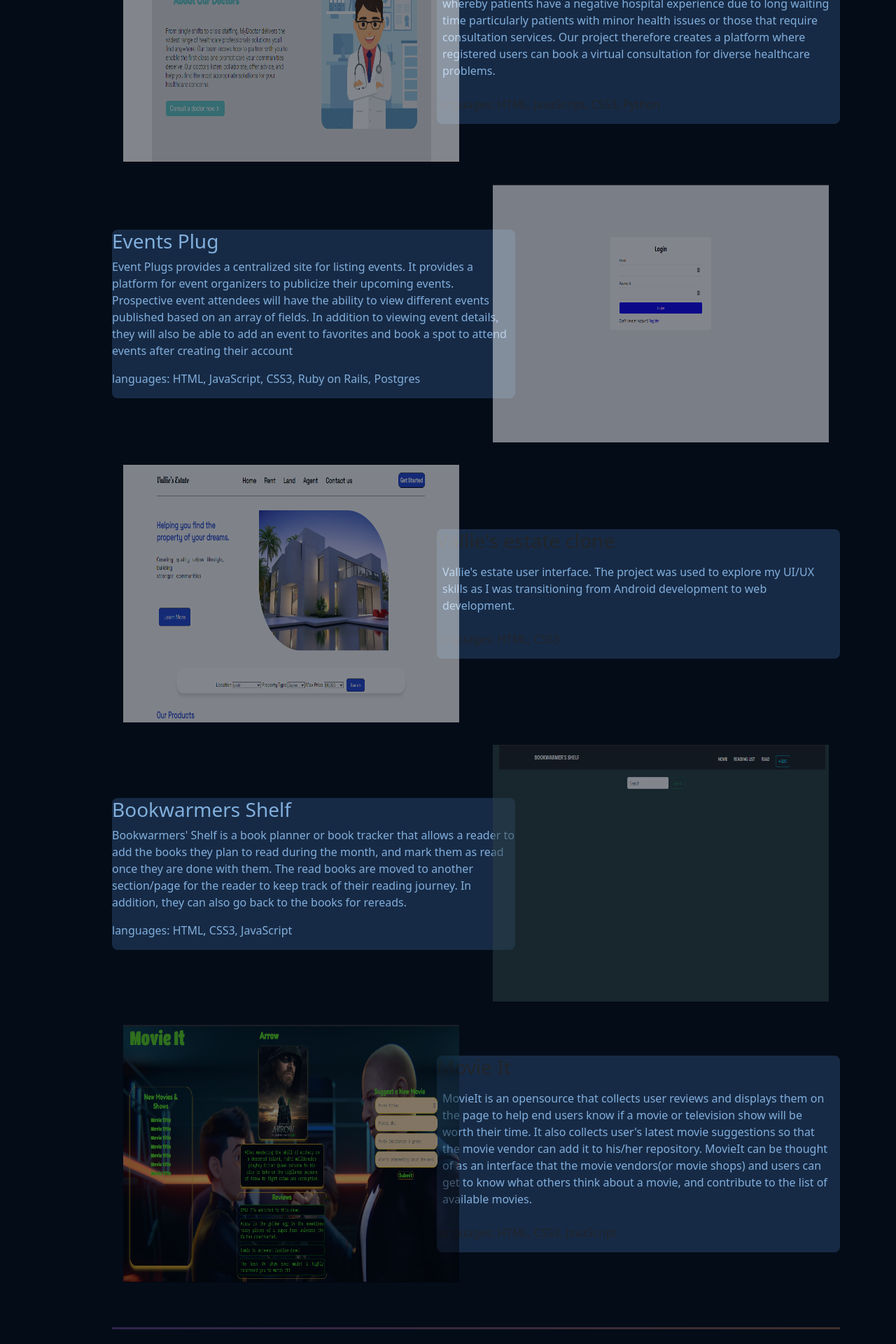
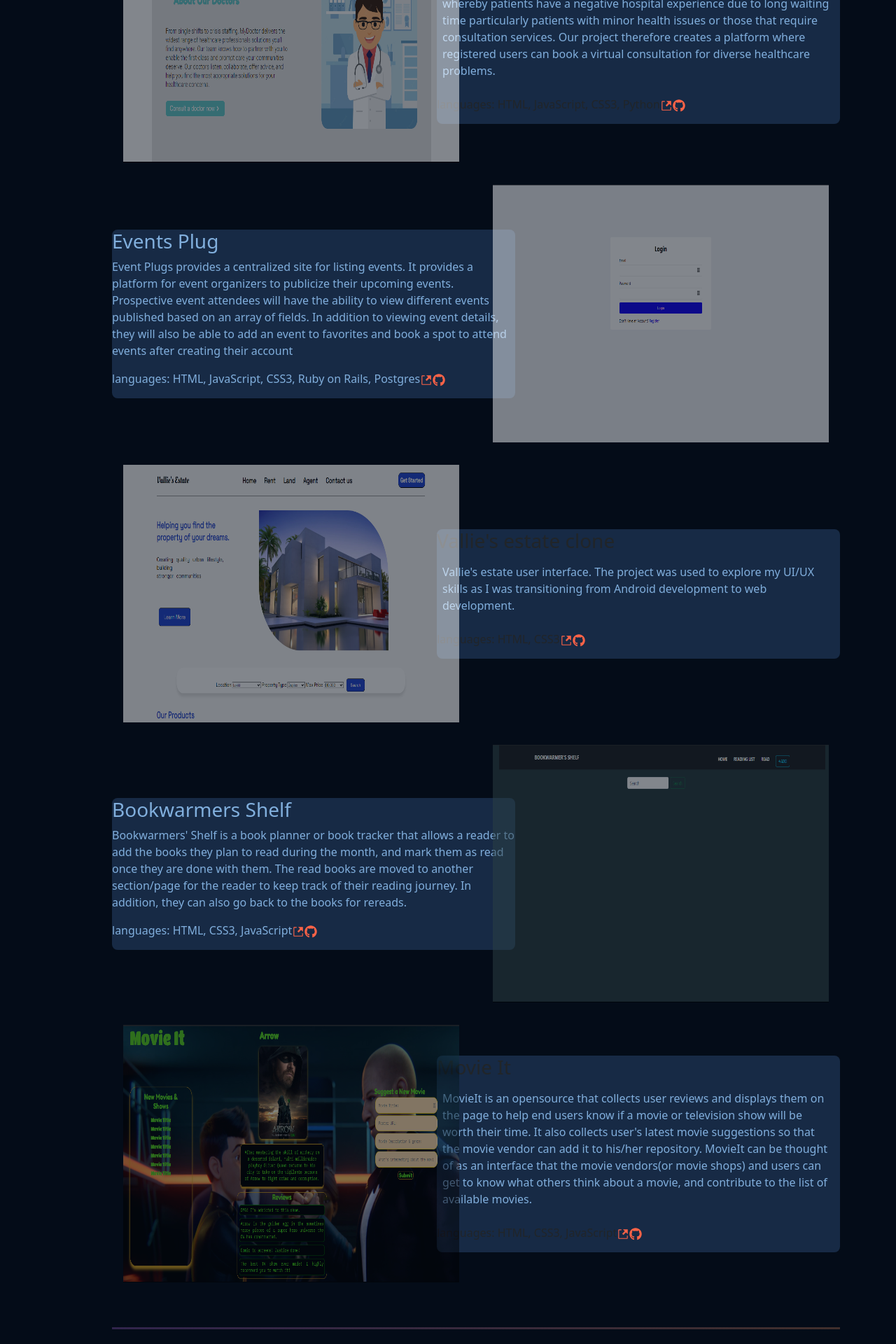
Before and after one commit to o-brayarn/portfolio, a React (Create React App) app: page / in a window 1280 px wide. Shown: the part 3100-5020 px from the top of the page at 70% size. Built offline with nearby package versions, Linux system fonts and the light colour scheme; a web font is replaced by a local one.

Commit message:
add react icons

```diff
--- a/src/components/projects/ProjectList.jsx
+++ b/src/components/projects/ProjectList.jsx
@@ -1,6 +1,8 @@
 import React from 'react'
 import { bookwarmers, eventsplug, movieit, mydoctor, vallies } from './imports';
 import './projects.css';
+import { GoLinkExternal } from "react-icons/go"
+import {FaGithub} from "react-icons/fa"
 
 const ProjectList = () => {
         const projectList =[
@@ -48,9 +50,15 @@ return (
                 <img src={mydoctor} alt="braeda" />
             </div>
             <div className="portfolio__project-list__details">
-                <h3>{projectList[0].name }</h3>
+                <h3 className='project__title'>{projectList[0].name }</h3>
                 <p className="portfolio__project-description">{projectList[0].description}</p>
-                <p>languages: {projectList[0].languages }</p>
+                <p>
+                    <span> languages:</span> {projectList[0].languages}
+                    <span className='project__list-links'>
+                        <a href={projectList[0].livelink}><GoLinkExternal color="tomato" size={18}/></a>
+                        <a href={projectList[0].repository}><FaGithub color="tomato" size={18}/></a>
+                    </span>
+                </p>
             </div>
         </div>
 
@@ -59,9 +67,15 @@ return (
                 <img src={eventsplug} alt="braeda" />
             </div>
             <div className="portfolio__project-list__details1">
-                <h3>{projectList[1].name }</h3>
+                <h3 className='project__title'>{projectList[1].name }</h3>
                 <p className="portfolio__project-description">{projectList[1].description}</p>
-                <p>languages: {projectList[1].languages }</p>
+                <p>
+                    <span> languages:</span> {projectList[1].languages}
+                    <span className='project__list-links'>
+                        <a href={projectList[1].livelink}><GoLinkExternal color="tomato" size={18}  /></a>
+                        <a href={projectList[1].repository}><FaGithub color="tomato" size={18}  /></a>
+                    </span>
+                </p>
             </div>
         </div>
 
@@ -70,9 +84,15 @@ return (
                 <img src={vallies} alt="braeda" />
             </div>
             <div className="portfolio__project-list__details">
-                <h3>{projectList[2].name }</h3>
+                <h3 className='project__title'>{projectList[2].name }</h3>
                 <p className="portfolio__project-description">{projectList[2].description}</p>
-                <p>languages: {projectList[2].languages }</p>
+                <p>
+                    <span> languages:</span>  {projectList[2].languages}
+                    <span className='project__list-links'>
+                        <a href={projectList[2].livelink}><GoLinkExternal color="tomato" size={18}  /></a>
+                        <a href={projectList[2].repository}><FaGithub color="tomato" size={18}  /></a>
+                    </span>
+                </p>
             </div>
         </div>
 
@@ -81,9 +101,15 @@ return (
                 <img src={bookwarmers} alt="braeda" />
             </div>
             <div className="portfolio__project-list__details3">
-                <h3>{projectList[3].name }</h3>
+                <h3 className='project__title'>{projectList[3].name }</h3>
                 <p className="portfolio__project-description">{projectList[3].description}</p>
-                <p>languages: {projectList[3].languages }</p>
+                <p>
+                    <span> languages:</span>  {projectList[3].languages}
+                    <span className='project__list-links'>
+                        <a href={projectList[3].livelink}><GoLinkExternal color="tomato" size={18}  /></a>
+                        <a href={projectList[3].repository}><FaGithub color="tomato" size={18}  /></a>
+                    </span>
+                </p>
             </div>
         </div>
 
@@ -92,9 +118,15 @@ return (
                 <img src={movieit} alt="braeda" />
             </div>
             <div className="portfolio__project-list__details">
-                <h3>{projectList[4].name }</h3>
+                <h3 className='project__title'>{projectList[4].name }</h3>
                 <p className="portfolio__project-description">{projectList[4].description}</p>
-                <p>languages: {projectList[4].languages }</p>
+                <p>
+                    <span> languages:</span> {projectList[4].languages}
+                    <span className='project__list-links'>
+                        <a href={projectList[4].livelink}><GoLinkExternal color="tomato" size={18} /></a>
+                        <a href={projectList[4].repository}><FaGithub color="tomato" size={18}  /></a>
+                    </span>
+                </p>
             </div>
         </div>
     </>
```
